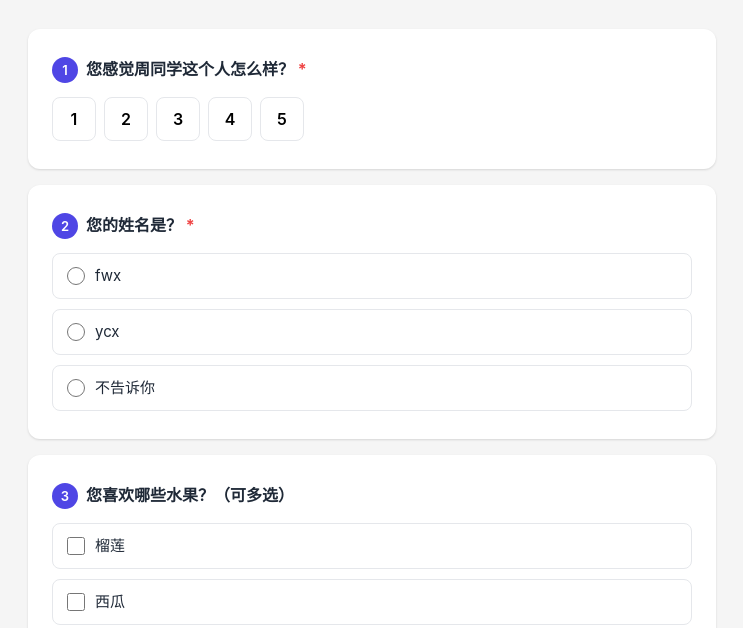
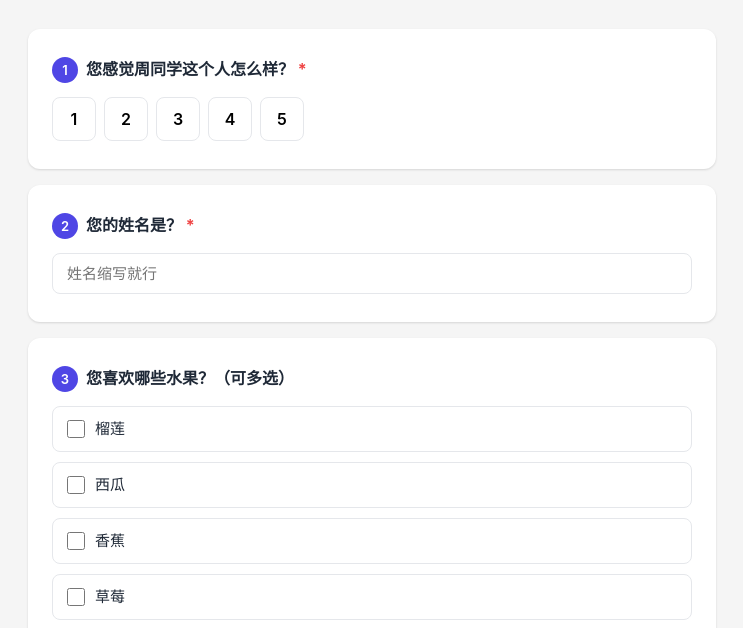
Before and after one commit to jiashuo0620-png/survey-page, a plain HTML site: page index.html in a window 1280 px wide. Shown: the part 145-773 px from the top of the page, without its empty margins (268-1011 px from the left). Drawn offline with nearby package versions, Linux system fonts and the light colour scheme.

Commit message:
更新问卷

```diff
--- a/index.html
+++ b/index.html
@@ -219,9 +219,9 @@ const SURVEY_CONFIG = {
     },
     {
       id: "usage_frequency",
-      type: "radio",
+      type: "text",
       title: "您的姓名是？",
-      options: ["fwx", "ycx", "不告诉你"],
+      placeholder: ["姓名缩写就行"],
       required: true
     },
     {
```
